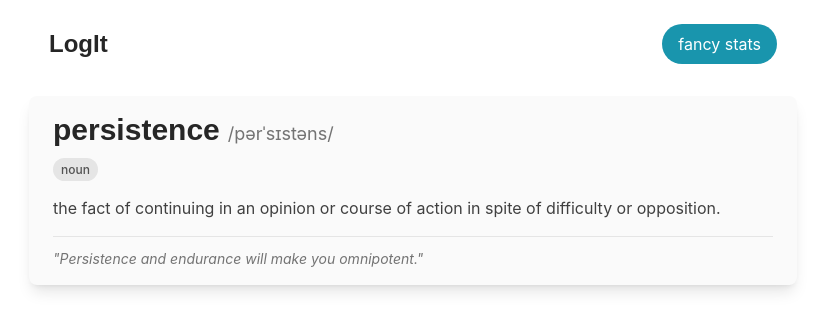
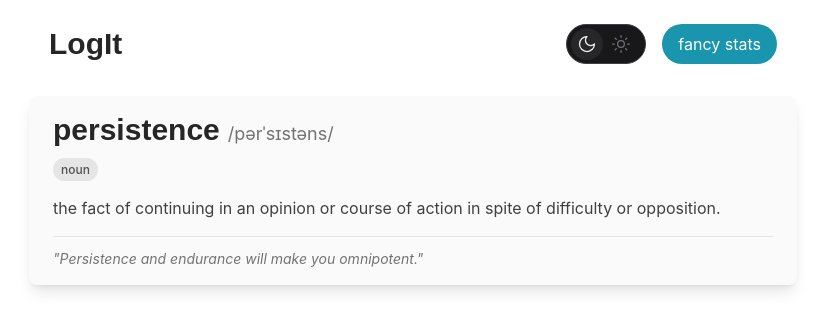
Before and after one commit to romeirofernandes/LogIt, a React (Vite) app in the folder frontend/: page / in a window 1280 px wide. Shown: the top 330 px of the page, without its empty margins (227-1052 px from the left). Built offline with nearby package versions, Linux system fonts and the light colour scheme.

Commit message:
added theme toggle button

```diff
--- a/frontend/package.json
+++ b/frontend/package.json
@@ -13,6 +13,7 @@
     "@fontsource/dm-sans": "^5.2.5",
     "@fontsource/inter": "^5.2.5",
     "@tailwindcss/vite": "^4.1.7",
+    "lucide-react": "^0.511.0",
     "react": "^19.1.0",
     "react-dom": "^19.1.0",
     "react-router-dom": "^7.6.0",
--- a/frontend/src/App.jsx
+++ b/frontend/src/App.jsx
@@ -2,18 +2,20 @@ import React from "react";
 import { BrowserRouter, Routes, Route } from "react-router-dom";
 import Dashboard from "./pages/Dashboard";
 import Stats from "./pages/Stats";
+import { ThemeProvider } from "./context/ThemeContext";
 
 const App = () => {
   return (
     <>
+      <ThemeProvider>
         <BrowserRouter>
           <Routes>
             <Route path="/" element={<Dashboard />} />
             <Route path="/stats" element={<Stats />} />
           </Routes>
         </BrowserRouter>
+      </ThemeProvider>
     </>
   );
 };
-
 export default App;
--- a/frontend/src/components/Navbar.jsx
+++ b/frontend/src/components/Navbar.jsx
@@ -1,22 +1,29 @@
 import React from "react";
 import { useNavigate } from "react-router-dom";
+import { ThemeToggle } from "./ThemeToggle";
 
 const Navbar = () => {
   const navigate = useNavigate();
   return (
     <div className="text-neutral-800 mt-2 px-5 py-4 flex flex-row items-center justify-between">
       <h1
-        className="text-2xl font-bold cursor-pointer"
+        className="text-3xl font-bold cursor-pointer"
         onClick={() => navigate("/")}
       >
         LogIt
       </h1>
-      <button
-        className="px-4 py-2 bg-[#1995AD] text-white rounded-full hover:scale-95 transition-transform duration-200"
-        onClick={() => navigate("/stats")}
+      <div
+        className="flex flex-row items-center
+      justify-between gap-4"
       >
-        fancy stats
-      </button>
+        <ThemeToggle />
+        <button
+          className="px-4 py-2 bg-[#1995AD] text-white rounded-full hover:scale-95 transition-transform duration-200"
+          onClick={() => navigate("/stats")}
+        >
+          fancy stats
+        </button>
+      </div>
     </div>
   );
 };
--- /dev/null
+++ b/frontend/src/components/ThemeToggle.jsx
@@ -0,0 +1,52 @@
+import React from 'react';
+import { Moon, Sun } from 'lucide-react';
+import { useTheme } from '../context/ThemeContext';
+
+export function ThemeToggle({ className = '' }) {
+  const { isDark, toggleTheme } = useTheme();
+
+  return (
+    <div
+      className={`
+        flex w-20 h-10 p-1 rounded-full cursor-pointer transition-all duration-300
+        ${isDark
+          ? 'bg-zinc-900 border border-zinc-700'
+          : 'bg-white border border-zinc-300'
+        }
+        ${className}
+      `}
+      onClick={toggleTheme}
+      role="button"
+      tabIndex={0}
+      onKeyDown={(e) => e.key === 'Enter' && toggleTheme()}
+    >
+      <div className="flex justify-between items-center w-full relative">
+        <div
+          className={`
+            flex justify-center items-center w-8 h-8 rounded-full transition-transform duration-300 absolute z-10
+            ${isDark
+              ? 'transform translate-x-0 bg-zinc-800'
+              : 'transform translate-x-10 bg-gray-200'
+            }
+          `}
+        >
+          {isDark ? (
+            <Moon className="w-5 h-5 text-text-dark" strokeWidth={1.5} />
+          ) : (
+            <Sun className="w-5 h-5 text-text-light" strokeWidth={1.5} />
+          )}
+        </div>
+        <div className={`
+          flex justify-center items-center w-8 h-8 absolute
+          ${isDark ? 'right-1' : 'left-1'}
+        `}>
+          {isDark ? (
+            <Sun className="w-5 h-5 text-zinc-500" strokeWidth={1.5} />
+          ) : (
+            <Moon className="w-5 h-5 text-zinc-600" strokeWidth={1.5} />
+          )}
+        </div>
+      </div>
+    </div>
+  );
+}
--- /dev/null
+++ b/frontend/src/context/ThemeContext.jsx
@@ -0,0 +1,37 @@
+import React, { createContext, useContext, useState, useEffect } from "react";
+
+const ThemeContext = createContext();
+
+export const useTheme = () => {
+  const context = useContext(ThemeContext);
+  if (!context) {
+    throw new Error("useTheme must be used within a ThemeProvider");
+  }
+  return context;
+};
+
+export const ThemeProvider = ({ children }) => {
+  const [isDark, setIsDark] = useState(() => {
+    const saved = localStorage.getItem("theme");
+    return saved ? JSON.parse(saved) : true;
+  });
+
+  useEffect(() => {
+    localStorage.setItem("theme", JSON.stringify(isDark));
+    if (isDark) {
+      document.documentElement.classList.add("dark");
+    } else {
+      document.documentElement.classList.remove("dark");
+    }
+  }, [isDark]);
+
+  const toggleTheme = () => {
+    setIsDark(!isDark);
+  };
+
+  return (
+    <ThemeContext.Provider value={{ isDark, toggleTheme }}>
+      {children}
+    </ThemeContext.Provider>
+  );
+};
--- a/frontend/src/index.css
+++ b/frontend/src/index.css
@@ -1,6 +1,18 @@
 @import "tailwindcss";
 @import "@fontsource/dm-sans";
 @import "@fontsource/inter";
+
+@theme {
+  --color-primary: #1995AD;
+  --color-secondary: #A1D6E2;
+  --color-background-light: #f1f1f2;
+  --color-background-dark: #101808;
+  --color-text-light: #101808;
+  --color-text-dark: #f1f1f2;
+
+  --font-family-dm-sans: "DM Sans", sans-serif;
+  --font-family-inter: "Inter", sans-serif;
+}
 
 h1, h2, h3, h4, h5, h6 {
   font-family: "DM Sans", sans-serif;
```
Also changed, not shown: 1 other file (tests, documents, lock files or other folders). Lines whose indentation alone changed are shown as unchanged.
